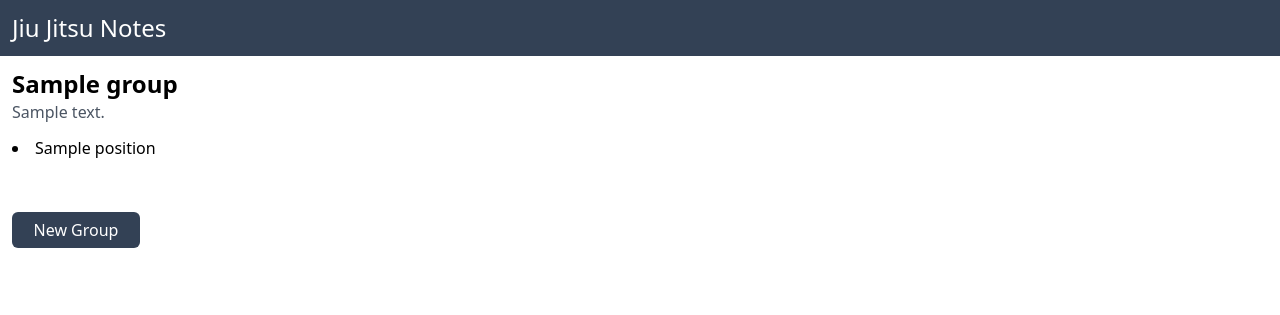
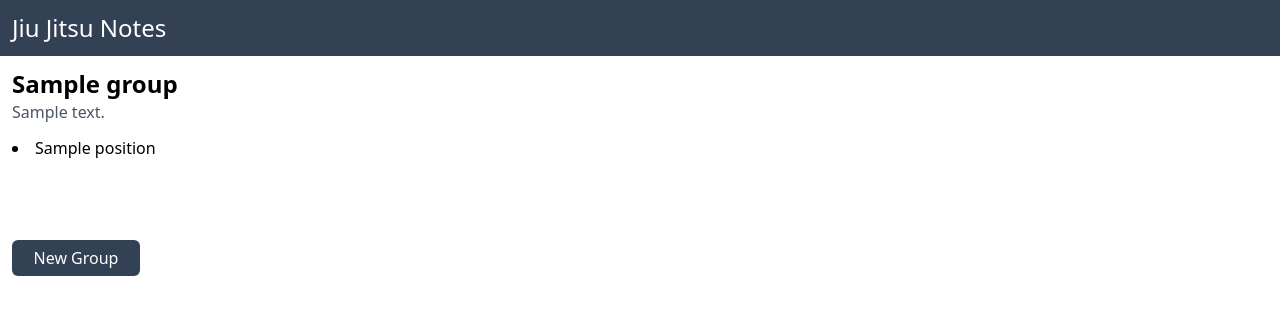
Before and after one commit to matt-plank/jiu-jitsu-notes-2, a FastAPI app: page /groups/ in a window 1280 px wide. Shown: the top 315 px of the page. Run offline with FastAPI, Linux system fonts and the light colour scheme; tables that the repository leaves empty hold one stand-in row (values such as "Sample post"); style sheets or scripts are compiled from the project's sources; some libraries are stand-ins or nearby versions.

Commit message:
Improved spacing on all groups page

```diff
--- a/templates/pages/all_groups.html
+++ b/templates/pages/all_groups.html
@@ -9,14 +9,16 @@
       <h1 class="text-white text-2xl">Jiu Jitsu Notes</h1>
     </div>
 
-    <div class="p-3 flex flex-col gap-3">
+    <div class="p-3 flex flex-col gap-10">
       {% for group in groups %}
-        {% include "components/group/static.html" %}
+        <div class="flex flex-col gap-3">
+          {% include "components/group/static.html" %}
 
-        <div class="flex flex-col gap-2">
-          {% for position in group.positions %}
-            {% include 'components/position/static.html' %}
-          {% endfor %}
+          <div class="flex flex-col gap-2">
+            {% for position in group.positions %}
+              {% include 'components/position/static.html' %}
+            {% endfor %}
+          </div>
         </div>
       {% endfor %}
 
```
